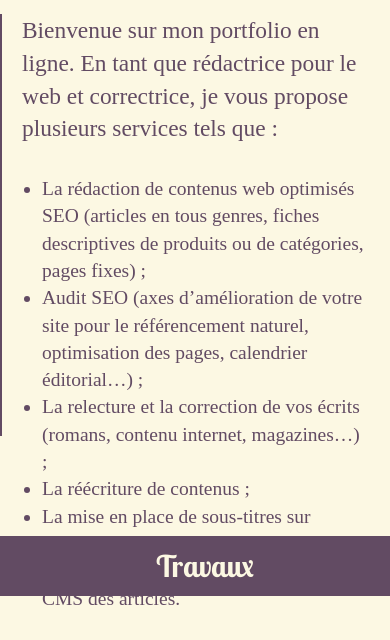
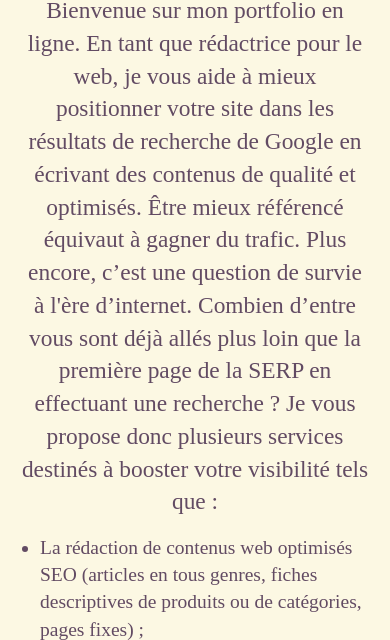
Before and after one commit to hugowoille/amandine-portfolio, a website built with Parcel: page index.html in a window 390 px wide. Shown: the part 1140-1780 px from the top of the page. Built offline with nearby package versions, Linux system fonts and the light colour scheme; a web font is replaced by a local one.

Commit message:
changement texte de présentation et petit effect d'ombrage sur le body

```diff
--- a/index.html
+++ b/index.html
@@ -98,16 +98,13 @@
       <h2 class="servp">Services proposés</h2>
     </div>
     <article class="pres">
-      <p>Bienvenue sur mon portfolio en ligne. En tant que rédactrice pour le web et correctrice, je vous propose
-        plusieurs services tels que :</p>
+      <p>Bienvenue sur mon portfolio en ligne. En tant que rédactrice pour le web, je vous aide à mieux positionner votre site dans les résultats de recherche de Google en écrivant des contenus de qualité et optimisés. Être mieux référencé équivaut à gagner du trafic. Plus encore, c’est une question de survie à l'ère d’internet. Combien d’entre vous sont déjà allés plus loin que la première page de la SERP en effectuant une recherche ?
+        Je vous propose donc plusieurs services destinés à booster votre visibilité tels que :</p>
       <ul>
-        <li> La rédaction de contenus web optimisés SEO (articles en tous genres, fiches descriptives de produits ou de
-          catégories, pages fixes) ;</li>
-        <li>Audit SEO (axes d’amélioration de votre site pour le référencement naturel, optimisation des pages,
-          calendrier
-          éditorial…) ;</li>
+        <li> La rédaction de contenus web optimisés SEO (articles en tous genres, fiches descriptives de produits ou de catégories, pages fixes) ;</li>
+        <li>Un audit SEO (axes d’amélioration de votre site pour le référencement naturel, optimisation des pages, calendrier éditorial…) ;</li>
         <li>La relecture et la correction de vos écrits (romans, contenu internet, magazines…) ;</li>
-        <li>La réécriture de contenus ;</li>
+        <li>La réécriture et l’enrichissement de contenus ;</li>
         <li>La mise en place de sous-titres sur YouTube ;</li>
         <li>L’intégration sur WordPress ou autre CMS des articles.</li>
       </ul>
--- a/stylesheets/pages/_home.scss
+++ b/stylesheets/pages/_home.scss
@@ -116,6 +116,9 @@ html {
             position: relative;
             margin-bottom: 400px;
             max-width: 100%;
+            -webkit-box-shadow: 10px 10px 23px -7px rgba(0, 0, 0, 0.75);
+        -moz-box-shadow: 10px 10px 23px -7px rgba(0, 0, 0, 0.75);
+        box-shadow: 10px 10px 23px -7px rgba(0, 0, 0, 0.75);
         }
 
         ////////////////  ENTETE  ////////////// :
@@ -191,14 +194,16 @@ html {
             p {
                 font-family: $arapey;
                 color: $mauve;
-                font-size: 1.5em;
+                font-size: 1.1em;
+                padding-right: 20vw;
+                font-weight: 500;
             }
 
             ul {
                 li {
                     color: $mauve;
                     font-family: $arapey;
-                    font-size: 1.2em;
+                    font-size: 1em;
                     list-style-type: disc;
                     margin-left: 20px;
                 }
@@ -219,7 +224,7 @@ html {
                 grid-template-rows: 10% 10% 10% 10% 10% 10% 10% 10% 10% 10%;
                 gap: 1.5vw;
                 margin-bottom: 15vw;
-                height: auto;
+
 
                 a,
                 article {
@@ -480,21 +485,25 @@ html {
                     margin-left: 0;
                     text-align: center;
                     font-size: 1.5em;
-                    margin: 100px 0;
+
                     width: 100%;
                 }
             }
 
             .pres {
-                height: 50vh;
-                margin-left: 0;
-                padding: 0 20px;
-                row-gap: 30px;
+                border:none;
+                margin: 0 auto;
+                padding-right: 0!important;
+                padding-left: 20px;
+
                 justify-content: space-around;
 
                 p {
-                    font-size: 1.2em;
+                    font-size: 1em;
                     font-weight: 500;
+                    text-align: center;
+                    padding:0;
+                    padding-right: 20px;
                 }
 
                 li {
@@ -878,7 +887,7 @@ html {
 
                     }
 
-                    margin-bottom: 40px;
+
                 }
             }
         }
@@ -904,7 +913,7 @@ html {
 
                     }
 
-                    margin-bottom: 150px;
+
 
                 }
             }
```
Also changed, not shown: stylesheets/main.css, 1 other file.
